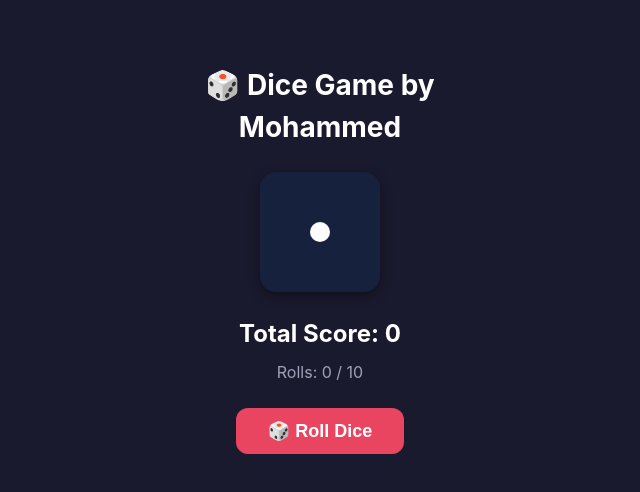
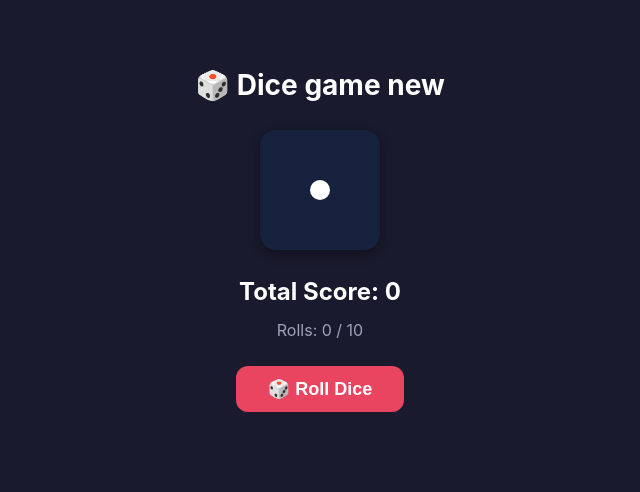
Before and after one commit to syedghouse786/dice-rolling-app, an Angular app: page / in a window 1280 px wide. Shown: the top 492 px of the page, without its empty margins (320-960 px from the left). Built offline with nearby package versions, Linux system fonts and the light colour scheme.

Commit message:
Rename app title from 'Dice Game by Mohammed' to 'Dice game new'
Co-authored-by: syedghouse786 <30842146+syedghouse786@users.noreply.github.com>

```diff
--- a/src/app/dice-panel/dice-panel.component.html
+++ b/src/app/dice-panel/dice-panel.component.html
@@ -1,5 +1,5 @@
 <div class="dice-panel">
-  <h1>🎲 Dice Game by Mohammed</h1>
+  <h1>🎲 Dice game new</h1>
 
   @if (errorMessage && resetService.resetPhase === 'idle') {
     <div class="error-toast">{{ errorMessage }}</div>
```
